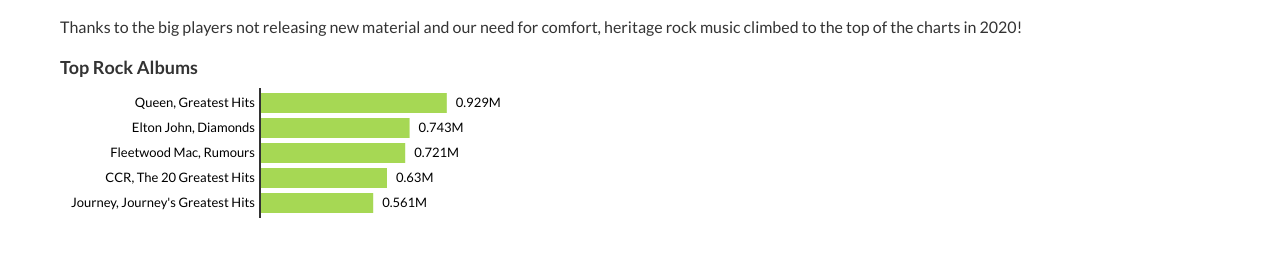
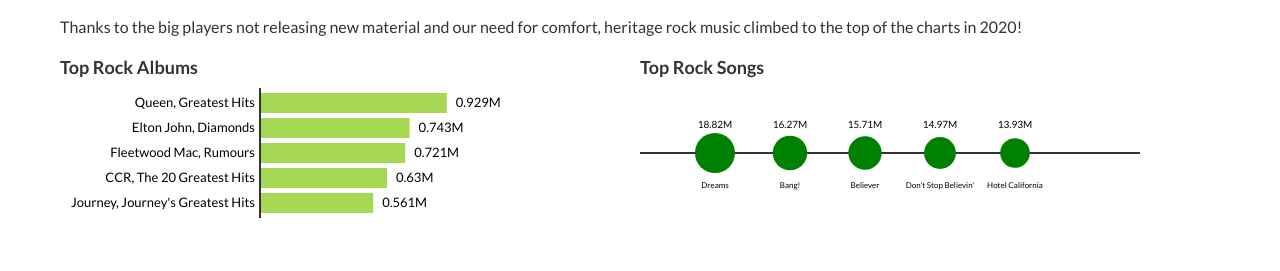
Before and after one commit to denisemauldin/InteractiveVisualization, a plain HTML site: page project1_starter/index.html in a window 1280 px wide. Shown: the part 335-606 px from the top of the page. Drawn offline with nearby package versions, Linux system fonts and the light colour scheme.

Commit message:
Milestone 3

```diff
--- a/project1_starter/index.html
+++ b/project1_starter/index.html
@@ -63,5 +63,6 @@
 	<!-- Add Scripts Here -->
 	<script src="https://d3js.org/d3.v6.min.js"></script>
 	<script src="js/main.js"></script>
+	<script src="js/songs.js"></script>
 </body>
 </html>
--- a/project1_starter/js/main.js
+++ b/project1_starter/js/main.js
@@ -58,7 +58,7 @@ barChart.selectAll('.label-name')
   .data(topRockAlbums)
   .join('text')
       .attr('class', 'label label-name')
-      .attr('x', d => marginLeft - 5)
+      .attr('x', d => marginLeft - barMargin)
       .attr('y', (d, i) => (barMargin + (barThickness + barMargin) * i) + 14)
       .text(d => `${d.artist}, ${d.title}`)
       .attr('text-anchor', 'end');
--- /dev/null
+++ b/project1_starter/js/songs.js
@@ -0,0 +1,65 @@
+const topRockSongs = [
+  { artist: "Fleetwod Mac", title: "Dreams", sales_and_streams: 1882000 },
+  { artist: "AJR", title: "Bang!", sales_and_streams: 1627000 },
+  { artist: "Imagine Dragons", title: "Believer", sales_and_streams: 1571000 },
+  { artist: "Journey", title: "Don't Stop Believin'", sales_and_streams: 1497000 },
+  { artist: "Eagles", title: "Hotel California", sales_and_streams: 1393000 }
+];
+
+const topSongsSection = d3.select('#top-songs')
+
+topSongsSection
+  .append('h3')
+  .text('Top Rock Songs')
+
+const circleChartWidth = 500;
+const circleChartHeight = 130;
+
+const circlesChart = topSongsSection
+  .append('svg')
+  .attr('viewbox', [0, 0, circleChartWidth, circleChartHeight])
+  .attr('width', circleChartWidth)
+  .attr('height', circleChartHeight);
+
+
+circlesChart
+    .append('line')
+      .attr('x1', 0)
+      .attr('y1', circleChartHeight/2)
+      .attr('x2', circleChartWidth)
+      .attr('y2', circleChartHeight/2)
+      .attr('stroke', '#333')
+      .attr('stroke-width', 2);
+
+const circlesChartGroup = circlesChart.selectAll('g')
+  .data(topRockSongs)
+  .join('g')
+
+
+const circlesScale = d3.scaleLinear()
+  .domain([0, d3.max(topRockSongs, d => d.sales_and_streams)])
+  .range([0, circleChartWidth - marginLeft - 100]);
+const circleSpacer = 75;
+
+circlesChartGroup
+  .append('circle')
+  .attr('r', d => circlesScale(d.sales_and_streams)/10)
+  .attr('cx', (d, i) => (i+1) * circleSpacer)
+  .attr('cy', circleChartHeight/2)
+  .attr('fill', 'green')
+
+circlesChartGroup
+  .append('text')
+  .attr('x', (d,i) => (i+1) * circleSpacer)
+  .attr('y', circleChartHeight/2 - 25)
+  .text(d => d.sales_and_streams / 100000 + 'M')
+  .attr('text-anchor', 'middle')
+  .attr('font-size', '10px')
+
+circlesChartGroup
+  .append('text')
+  .attr('x', (d,i) => (i+1) * circleSpacer)
+  .attr('y', circleChartHeight/2 + 35)
+  .text(d => d.title)
+  .attr('font-size', '8px')
+  .attr('text-anchor', 'middle')
```
